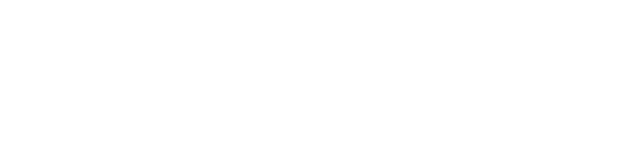
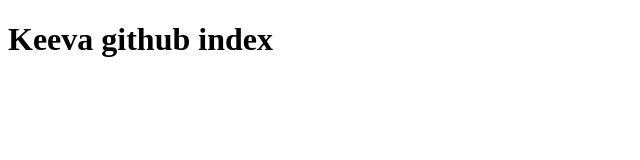
Before and after one commit to KeevaDesign/keevadesign.github.io, a plain HTML site: page index.html in a window 1280 px wide. Shown: the whole page, without its empty margins (0-640 px from the left). Drawn offline with Linux system fonts and the light colour scheme.

Commit message:
Add index.html for GitHub homepage

```diff
--- a/index.html
+++ b/index.html
@@ -8,6 +8,7 @@
 </head>
 
 <body>
+    <h1>Keeva github index</h1>
 
 </body>
 
```
